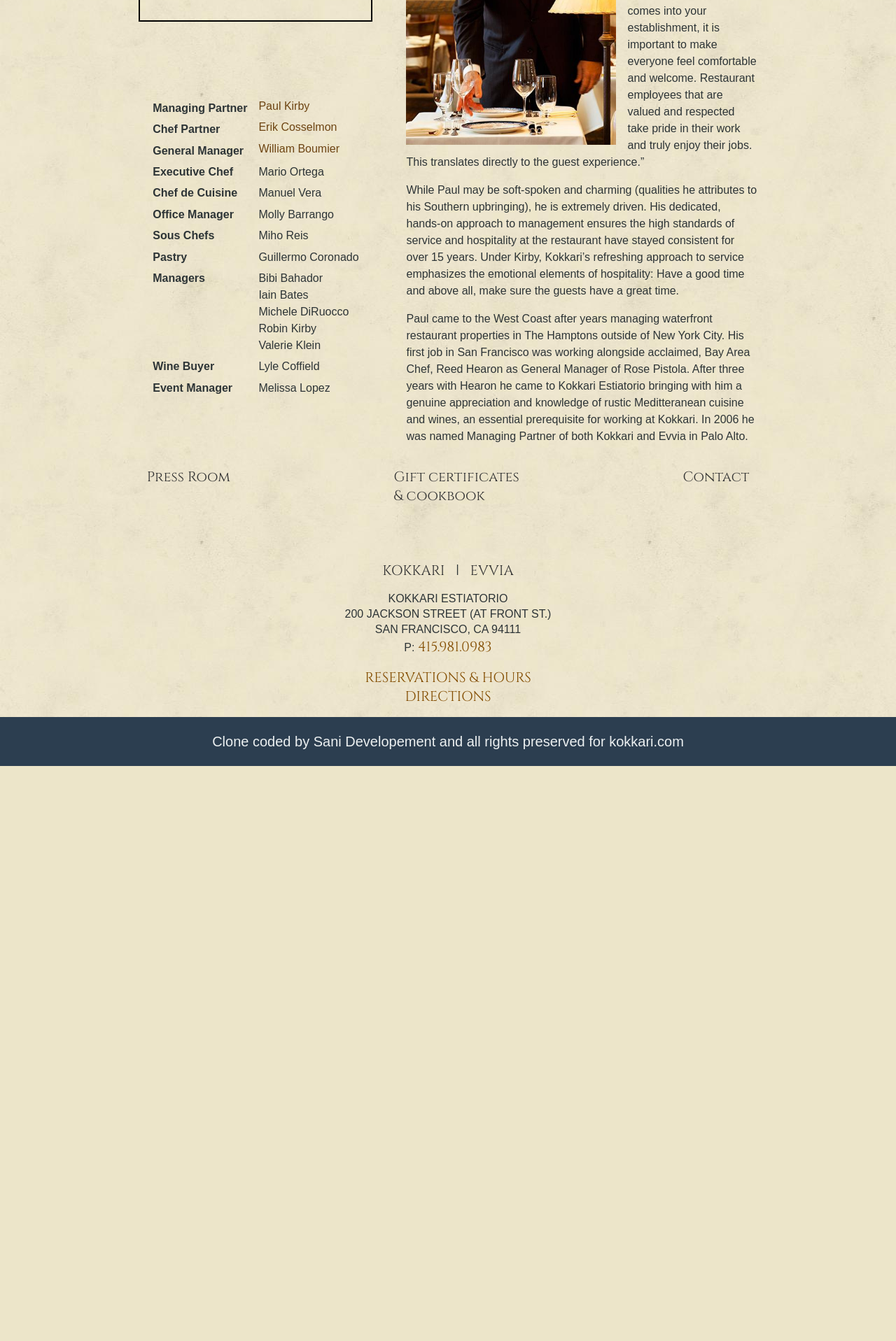
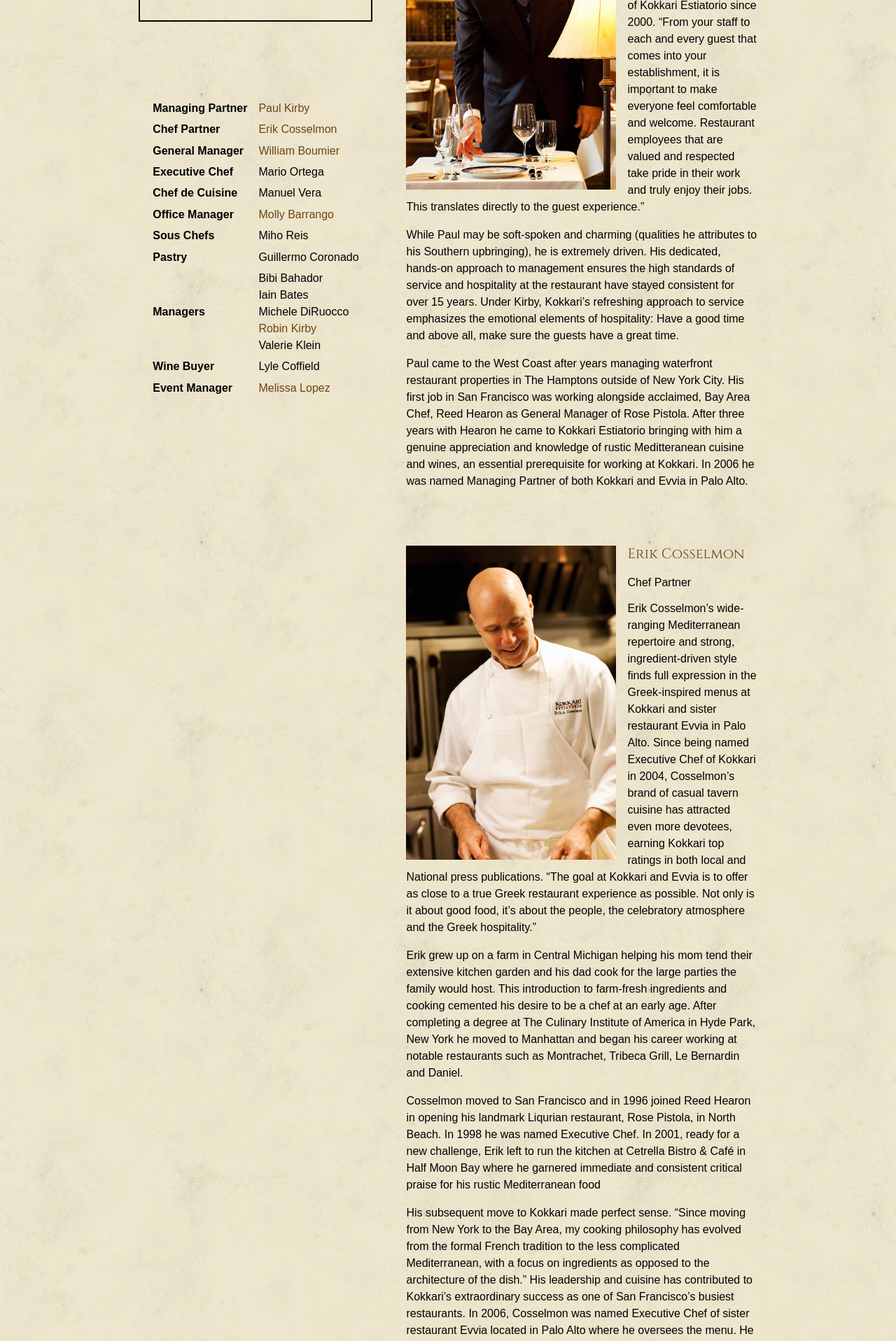
Before and after one commit to SepehrSylvanus/restaurant-clone, a Next.js app: page /about in a window 1280 px wide. Shown: the part 880-2797 px from the top of the page at 70% size. Before the commit the page ends 1975 px from the top, so only its background shows below. Built offline with nearby package versions, Linux system fonts and the light colour scheme.

Commit message:
about page front

```diff
--- a/src/app/about/about.module.css
+++ b/src/app/about/about.module.css
@@ -2,12 +2,15 @@
   padding: 0 1.8em;
 }
 .mainContainer{
-padding: 0 10.6em;
-
+  padding: 0 10.6em;
+  z-index: 1;
+position: relative;
 }
 .aboutHotel{
   display: flex;
   gap: 4em;
+  z-index: 1;
+  position: relative;
 }
 .imgContainer{
   height: 288px;
@@ -37,7 +40,7 @@
 .eachRole{
   position: relative;
   float: left;
-
+  margin-top: 4em;
 }
 .paulImgContainer{
  display: inline;
@@ -69,6 +72,7 @@
 column-gap: 1em;
 row-gap: .4em;
 margin-top: 7em;
+align-items: center;
 }
 .roles > *:nth-child(odd){
   font-weight: bold;
@@ -78,3 +82,32 @@
   text-decoration: none;
   font-family:Arial, Helvetica, sans-serif ;
 }
+.responsiveDivider{
+  display: none;
+
+}
+.bigDivider{
+  display: block;
+}
+@media screen and (max-width: 760px) {
+  .mainContainer{
+    padding: 0 1em;
+  }
+  .responsiveDivider{
+    display: block;
+  }
+  .bigDivider{
+    display: none;
+  }
+  .aboutHotel{
+    flex-direction: column;
+  }
+  .imgContainer{
+    width: 650px;
+    height: 975px;
+
+  }
+ .aboutSeo{
+  flex-direction: column;
+ }
+}
--- a/src/app/about/aboutGlobal.css
+++ b/src/app/about/aboutGlobal.css
@@ -3,5 +3,5 @@
   font-family: Arial, Helvetica, sans-serif;
   font-weight: 300;
   line-height: 1.5;
-  color: #2d3436;
+
 }
--- a/src/app/about/page.jsx
+++ b/src/app/about/page.jsx
@@ -3,17 +3,19 @@
 import styles from "./about.module.css";
 import Image from "next/image";
 import Link from "next/link";
-import './aboutGlobal.css'
+import "./aboutGlobal.css";
 const AboutPage = () => {
   return (
     <div className={styles.container}>
       <Navbar />
       <div className={styles.mainContainer}>
         <h1>Philoxenia — φιλοξενια</h1>
+        <hr className={styles.responsiveDivider} />
+        <hr className={styles.responsiveDivider} style={{marginBottom: '1em'}}/>
         <div className={styles.aboutHotel}>
           <div className={styles.textContainer}>
-            <hr />
-            <hr />
+            <hr className={styles.bigDivider}/>
+            <hr className={styles.bigDivider}/>
 
             <p>
               At Kokkari Estiatorio, we are driven by the concept of philoxenia,
@@ -54,32 +56,86 @@
         <div className={styles.aboutSeo}>
           <div className={styles.hotelNamesAndAddress}>
             <div className={styles.address}>
-              <h3 style={{marginBottom: '1em'}}>KOKKARI ESTIATORIO</h3>
-              <p style={{marginBottom: '1em', fontWeight: 'bold'}}>
+              <h3 style={{ marginBottom: "1em" }}>KOKKARI ESTIATORIO</h3>
+              <p style={{ marginBottom: "1em", fontWeight: "bold" }}>
                 200 Jackson Street (at Front St.)
                 <br />
                 San Francisco, CA 94111
               </p>
               <p>
-                p: <Link href={'tel:+14159810983'} style={{fontFamily: 'Arial, Helvetica, sans-serif', fontSize: 16, fontWeight: 'bold'}} className={styles.roleLinks}>415.981.0983</Link>
+                p:{" "}
+                <Link
+                  href={"tel:+14159810983"}
+                  style={{
+                    fontFamily: "Arial, Helvetica, sans-serif",
+                    fontSize: 16,
+                    fontWeight: "bold",
+                  }}
+                  className={styles.roleLinks}
+                >
+                  415.981.0983
+                </Link>
                 <br />
               </p>
-              <Link href={'/reservations'} style={{fontFamily: 'Arial, Helvetica, sans-serif', fontSize: 16, fontWeight: 'bold'}} className={styles.roleLinks}>reservations & hours</Link>
-              <Link href={'http://maps.apple.com/?daddr=200+Jackson+Street,+ San+Francisco,+CA'} style={{fontFamily: 'Arial, Helvetica, sans-serif', fontSize: 16, fontWeight: 'bold', display: 'block'}} className={styles.roleLinks}>directions via mobile map</Link>
+              <Link
+                href={"/reservations"}
+                style={{
+                  fontFamily: "Arial, Helvetica, sans-serif",
+                  fontSize: 16,
+                  fontWeight: "bold",
+                }}
+                className={styles.roleLinks}
+              >
+                reservations & hours
+              </Link>
+              <Link
+                href={
+                  "http://maps.apple.com/?daddr=200+Jackson+Street,+ San+Francisco,+CA"
+                }
+                style={{
+                  fontFamily: "Arial, Helvetica, sans-serif",
+                  fontSize: 16,
+                  fontWeight: "bold",
+                  display: "block",
+                }}
+                className={styles.roleLinks}
+              >
+                directions via mobile map
+              </Link>
             </div>
             <div className={styles.roles}>
               <p>Managing Partner</p>
-              <Link href={'mailto:paul@kokkari.com'} className={styles.rolaNameLinks}>Paul Kirby</Link>
+              <Link
+                href={"mailto:paul@kokkari.com"}
+                className={styles.rolaNameLinks}
+              >
+                Paul Kirby
+              </Link>
               <p>Chef Partner </p>
-              <Link href={'mailto:erik@kokkari.com'} className={styles.rolaNameLinks}>Erik Cosselmon</Link>
+              <Link
+                href={"mailto:erik@kokkari.com"}
+                className={styles.rolaNameLinks}
+              >
+                Erik Cosselmon
+              </Link>
               <p>General Manager </p>
-              <Link href={'mailto:william@kokkari.com'} className={styles.rolaNameLinks}>William Boumier</Link>
+              <Link
+                href={"mailto:william@kokkari.com"}
+                className={styles.rolaNameLinks}
+              >
+                William Boumier
+              </Link>
               <p>Executive Chef </p>
               <p>Mario Ortega</p>
               <p>Chef de Cuisine </p>
               <p>Manuel Vera</p>
               <p>Office Manager </p>
-              <p>Molly Barrango</p>
+              <Link
+                href={"mailto:molly@kokkari.com"}
+                className={styles.rolaNameLinks}
+              >
+                Molly Barrango
+              </Link>
               <p>Sous Chefs </p>
               <p> Miho Reis</p>
               <p>Pastry</p>
@@ -92,24 +148,53 @@
                 <br />
                 Michele DiRuocco
                 <br />
-                Robin Kirby
+                <Link
+                  href={"mailto:robin@kokkari.com"}
+                  className={styles.rolaNameLinks}
+                >
+                  {" "}
+                  Robin Kirby
+                </Link>
                 <br />
                 Valerie Klein
               </p>
               <p>Wine Buyer </p>
               <p>Lyle Coffield</p>
               <p>Event Manager </p>
-              <p>Melissa Lopez</p>
+              <Link
+                href={"mailto:events@kokkari.com"}
+                className={styles.rolaNameLinks}
+              >
+                Melissa Lopez
+              </Link>
             </div>
           </div>
           <div className={styles.aboutEachOne}>
             <div className={styles.eachRole}>
               <div className={styles.paulImgContainer}>
-              <Image src={'/paul.jpg'} width={300} height={449} className={styles.img}/>
+                <Image
+                  src={"/paul.jpg"}
+                  width={300}
+                  height={449}
+                  className={styles.img}
+                />
               </div>
-              <Link href={'mailto:paul@kokkari.com'} className={styles.roleLinks}><h4 style={{marginBottom: '1em'}}>Paul kirby</h4></Link>
-              <h5 style={{fontFamily: 'Arial, Helvetica, sans-serif', fontSize: 16, fontWeight: 'normal'}}>Managing partner</h5>
-              <p style={{margin: '1em 0'}}>
+              <Link
+                href={"mailto:paul@kokkari.com"}
+                className={styles.roleLinks}
+              >
+                <h4 style={{ marginBottom: "1em" }}>Paul kirby</h4>
+              </Link>
+              <h5
+                style={{
+                  fontFamily: "Arial, Helvetica, sans-serif",
+                  fontSize: 16,
+                  fontWeight: "normal",
+                }}
+              >
+                Managing partner
+              </h5>
+              <p style={{ margin: "1em 0" }}>
                 “Running a restaurant is all about taking care of people,” says
                 Paul Kirby who has been at the helm of Kokkari Estiatorio since
                 2000. “From your staff to each and every guest that comes into
@@ -118,7 +203,7 @@
                 and respected take pride in their work and truly enjoy their
                 jobs. This translates directly to the guest experience.”
               </p>
-              <p style={{margin: '1em 0'}}>
+              <p style={{ margin: "1em 0" }}>
                 While Paul may be soft-spoken and charming (qualities he
                 attributes to his Southern upbringing), he is extremely driven.
                 His dedicated, hands-on approach to management ensures the high
@@ -128,7 +213,7 @@
                 of hospitality: Have a good time and above all, make sure the
                 guests have a great time.
               </p>
-              <p style={{margin: '1em 0'}}>
+              <p style={{ margin: "1em 0" }}>
                 Paul came to the West Coast after years managing waterfront
                 restaurant properties in The Hamptons outside of New York City.
                 His first job in San Francisco was working alongside acclaimed,
@@ -140,6 +225,126 @@
                 both Kokkari and Evvia in Palo Alto.
               </p>
             </div>
+            <div className={styles.eachRole}>
+              <div className={styles.paulImgContainer}>
+                <Image
+                  src={"/erik.jpg"}
+                  width={300}
+                  height={449}
+                  className={styles.img}
+                />
+              </div>
+              <Link
+                href={"mailto:erik@kokkari.com"}
+                className={styles.roleLinks}
+              >
+                <h4 style={{ marginBottom: "1em" }}>Erik Cosselmon</h4>
+              </Link>
+              <h5
+                style={{
+                  fontFamily: "Arial, Helvetica, sans-serif",
+                  fontSize: 16,
+                  fontWeight: "normal",
+                }}
+              >
+                Chef Partner
+              </h5>
+              <p style={{ margin: "1em 0" }}>
+                Erik Cosselmon’s wide-ranging Mediterranean repertoire and
+                strong, ingredient-driven style finds full expression in the
+                Greek-inspired menus at Kokkari and sister restaurant Evvia in
+                Palo Alto. Since being named Executive Chef of Kokkari in 2004,
+                Cosselmon’s brand of casual tavern cuisine has attracted even
+                more devotees, earning Kokkari top ratings in both local and
+                National press publications. “The goal at Kokkari and Evvia is
+                to offer as close to a true Greek restaurant experience as
+                possible. Not only is it about good food, it’s about the people,
+                the celebratory atmosphere and the Greek hospitality.”
+              </p>
+              <p style={{ margin: "1em 0" }}>
+                Erik grew up on a farm in Central Michigan helping his mom tend
+                their extensive kitchen garden and his dad cook for the large
+                parties the family would host. This introduction to farm-fresh
+                ingredients and cooking cemented his desire to be a chef at an
+                early age. After completing a degree at The Culinary Institute
+                of America in Hyde Park, New York he moved to Manhattan and
+                began his career working at notable restaurants such as
+                Montrachet, Tribeca Grill, Le Bernardin and Daniel.
+              </p>
+              <p style={{ margin: "1em 0" }}>
+                Cosselmon moved to San Francisco and in 1996 joined Reed Hearon
+                in opening his landmark Liqurian restaurant, Rose Pistola, in
+                North Beach. In 1998 he was named Executive Chef. In 2001, ready
+                for a new challenge, Erik left to run the kitchen at Cetrella
+                Bistro & Café in Half Moon Bay where he garnered immediate and
+                consistent critical praise for his rustic Mediterranean food
+              </p>
+              <p style={{ margin: "1em 0" }}>
+                His subsequent move to Kokkari made perfect sense. “Since moving
+                from New York to the Bay Area, my cooking philosophy has evolved
+                from the formal French tradition to the less complicated
+                Mediterranean, with a focus on ingredients as opposed to the
+                architecture of the dish.” His leadership and cuisine has
+                contributed to Kokkari’s extraordinary success as one of San
+                Francisco’s busiest restaurants. In 2006, Cosselmon was named
+                Executive Chef of sister restaurant Evvia located in Palo Alto
+                where he oversees the menu. He also joined the founding Partners
+                as a Partner.
+              </p>
+            </div>
+            <div className={styles.eachRole}>
+              <div className={styles.paulImgContainer}>
+                <Image
+                  src={"/mario.jpg"}
+                  width={300}
+                  height={449}
+                  className={styles.img}
+                />
+              </div>
+              <div className={styles.roleLinks}>
+                <h4 style={{ marginBottom: "1em" }}>Mario Ortega</h4>
+              </div>
+              <h5
+                style={{
+                  fontFamily: "Arial, Helvetica, sans-serif",
+                  fontSize: 16,
+                  fontWeight: "normal",
+                }}
+              >
+                Executive Chef
+              </h5>
+              <p style={{ margin: "1em 0" }}>
+                Chef Mario Ortega’s interest in food and cooking began at a
+                young age. He would spend hours in the kitchen with his grandma
+                observing and helping her cook and tasting the delicious dishes
+                she created. This ignited a lifelong passion for food that
+                shaped his adult life.
+              </p>
+              <p style={{ margin: "1em 0" }}>
+                After attending culinary school at Leaderwolf Academy in
+                Sacramento, Chef Mario was brought to California’s culinary
+                mecca, San Francisco. During his time in SF, Mario worked hard
+                to develop his craft at high end restaurants such as Vertigo in
+                the famous TransAmerica building and Scala’s Bistro. He spent
+                several years at Scala’s nourishing his love for Mediterranean
+                cooking. In 2005 he left the city for an opportunity to head the
+                kitchen at Quail Lodge Resort in Carmel. He joined the culinary
+                team, and a few years later as as Chef de Cuisine at Evvia
+                Estiatorio, our sister restaurant in Palo Alto. The modern
+                Hellenic cuisine was a great fit for Mario’s
+                Mediterranean-focused background.
+              </p>
+              <p style={{ margin: "1em 0" }}>
+                After 15 years at Evvia Estiatorio, Mario returned to Kokkari in
+                the Summer of 2023 to assume the roll of Executive Chef. During
+                his time at Evvia he developed close relationships with many
+                local purveyors. At Kokkari, he continues to foster these
+                relationships and focus on creating Mediterranean-inspired
+                dishes from locally sourced products whenever possible. When
+                Chef is not at the helm at Evvia, he adores spending time with
+                his wife and three children and it usually involves food!
+              </p>
+            </div>
           </div>
         </div>
       </div>
```
Also changed, not shown: src/app/components/navbar/Navbar.jsx (+5 -14 lines), src/app/components/navbar/navbar.module.css (+30 -4 lines), public/erik.jpg (added), public/mario.jpg (added).
